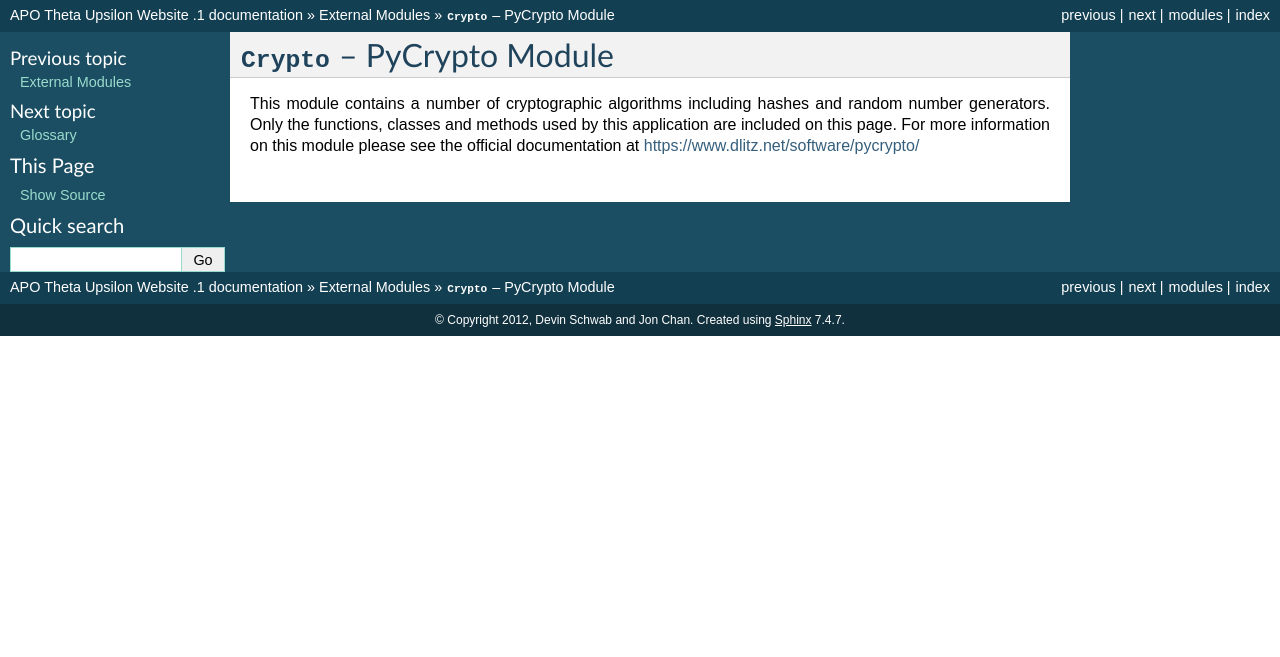
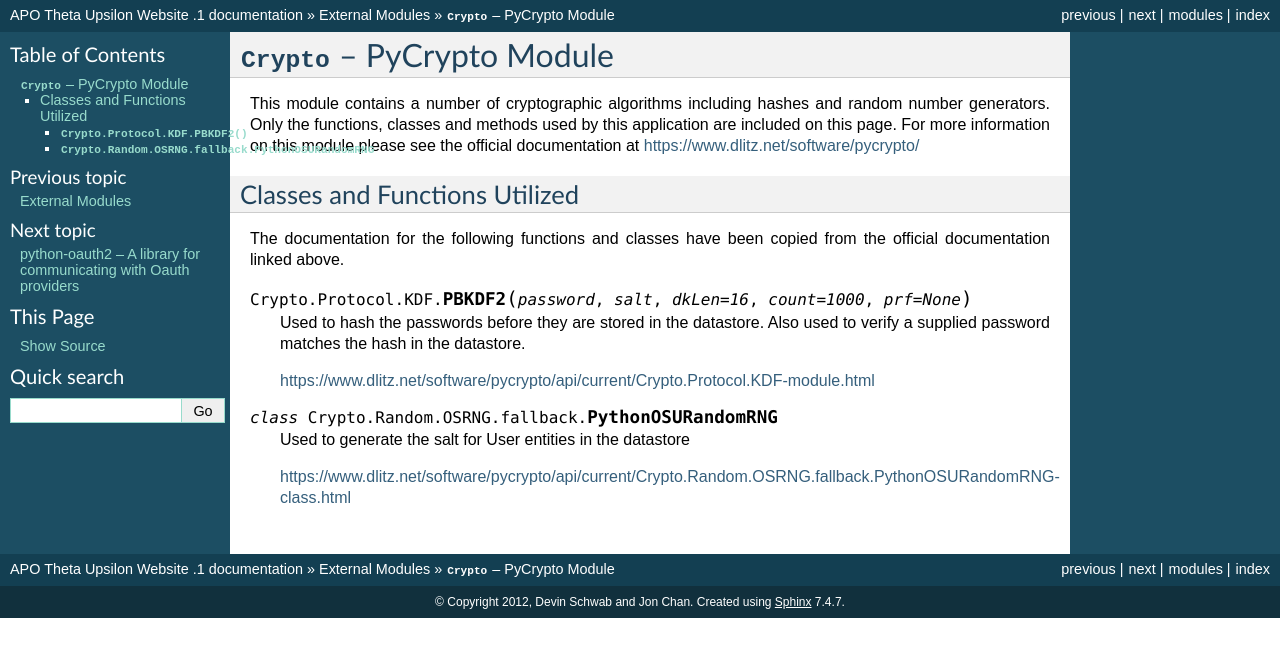
Before and after one commit to JSatterf1579/apo-website, a Sphinx documentation site: the page built from docs/detailed_design/source/external_libraries/pycrypto.rst, in a window 1280 px wide. Shown: the top 657 px of the page. Built offline with Sphinx 7.4.7, drawn with Linux system fonts in a browser that asks for light colours; pages that are not in the unit, such as notebooks, are missing from menus.

Commit message:
Added the proper sections to the members and photos modules. However, they still need to be specified

```diff
--- a/docs/detailed_design/source/external_libraries/index.rst
+++ b/docs/detailed_design/source/external_libraries/index.rst
@@ -7,3 +7,4 @@ Contents:
    :maxdepth: 1
 
    pycrypto
+   oauth2
--- a/docs/detailed_design/source/external_libraries/pycrypto.rst
+++ b/docs/detailed_design/source/external_libraries/pycrypto.rst
@@ -1,7 +1,27 @@
-.. _Crypto:
-
 :mod:`Crypto` -- PyCrypto Module
 ================================
 
+.. _Crypto:
+
 This module contains a number of cryptographic algorithms including hashes and random number generators.  Only the functions, classes and methods used by this application are included on this page. For more information on this module please see the official documentation at
 `https://www.dlitz.net/software/pycrypto/ <https://www.dlitz.net/software/pycrypto/>`_
+
+Classes and Functions Utilized
+------------------------------
+
+The documentation for the following functions and classes have been
+copied from the official documentation linked above.
+
+.. function:: Crypto.Protocol.KDF.PBKDF2(password, salt, dkLen=16, count=1000, prf=None)
+
+   Used to hash the passwords before they are stored in the
+   datastore. Also used to verify a supplied password matches the hash
+   in the datastore.
+
+   `https://www.dlitz.net/software/pycrypto/api/current/Crypto.Protocol.KDF-module.html <https://www.dlitz.net/software/pycrypto/api/current/Crypto.Protocol.KDF-module.html>`_
+
+.. class:: Crypto.Random.OSRNG.fallback.PythonOSURandomRNG
+
+   Used to generate the salt for User entities in the datastore
+
+   `https://www.dlitz.net/software/pycrypto/api/current/Crypto.Random.OSRNG.fallback.PythonOSURandomRNG-class.html <https://www.dlitz.net/software/pycrypto/api/current/Crypto.Random.OSRNG.fallback.PythonOSURandomRNG-class.html>`_
```
Also changed, not shown: docs/detailed_design/source/extensions/index.rst (added, +25 -0 lines), docs/detailed_design/source/external_libraries/oauth2.rst (added, +26 -0 lines), docs/detailed_design/source/index.rst (+6 -1 lines), docs/detailed_design/source/member_profiles_and_administration.rst (added, +23 -0 lines), docs/detailed_design/source/photo_gallery.rst (added, +17 -0 lines).
